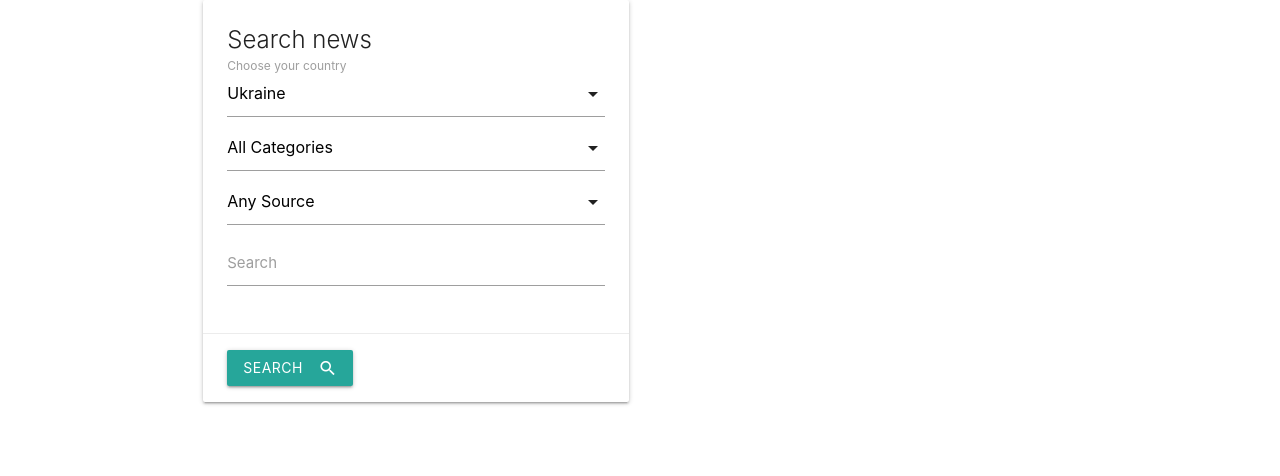
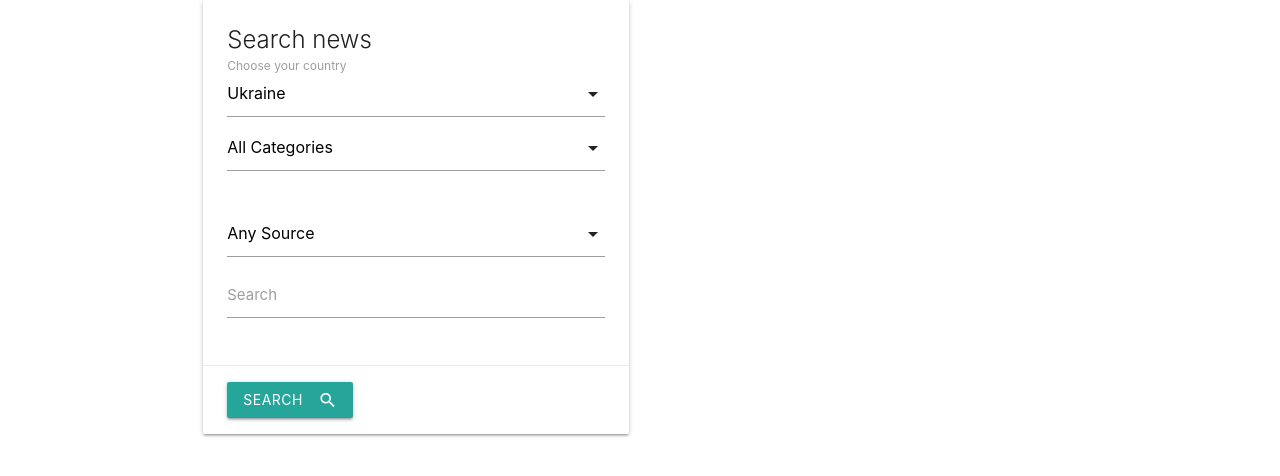
Before and after one commit to Alex-gits/Homework-11---News-App, a plain HTML site: page index.html in a window 1280 px wide. Shown: the part 72-548 px from the top of the page. Drawn offline with nearby package versions, Linux system fonts and the light colour scheme; no server answers.

Commit message:
made some changes in css

```diff
--- a/style.css
+++ b/style.css
@@ -20,3 +20,7 @@
   max-height: 400px;
   backface-visibility: hidden;
 }
+
+.select-wrapper:last-child {
+  margin-top: 40px;
+}
```
